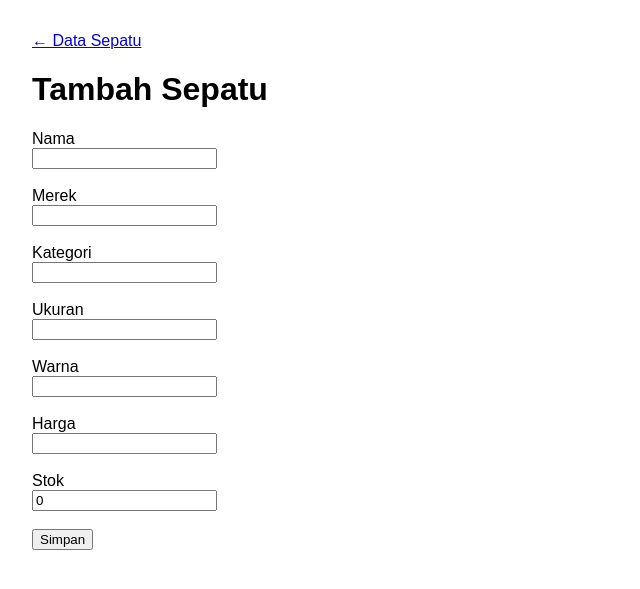
After one commit to muhammadghautsillah-glitch/shoestock-app, a Node server app: page /products/new in a window 1280 px wide. The commit adds this page. Shown: the top 589 px of the page, without its empty margins (0-640 px from the left). Run offline with Node 20, Linux system fonts and the light colour scheme; the visitor is signed in with stand-in values (Sample User, id 1).

Commit message:
feat: tambah fitur create sepatu dengan validasi input

```diff
--- a/src/controllers/productController.js
+++ b/src/controllers/productController.js
@@ -1,5 +1,5 @@
 const pool = require('../config/db');
-
+const { validationResult } = require('express-validator');
 exports.list = async (req, res) => {
   try {
     const hasil = await pool.query(
@@ -15,3 +15,32 @@ exports.list = async (req, res) => {
     res.status(500).send('Terjadi kesalahan pada server.');
   }
 };
+exports.showCreate = (req, res) => {
+  res.render('products/form', { title: 'Tambah Sepatu', errors: [], old: {}, action: '/products' });
+};
+
+exports.create = async (req, res) => {
+  const result = validationResult(req);
+  const { name, brand, category, size, color, price, stock } = req.body;
+
+  if (!result.isEmpty()) {
+    return res.status(400).render('products/form', {
+      title: 'Tambah Sepatu',
+      errors: result.array().map((e) => e.msg),
+      old: req.body,
+      action: '/products',
+    });
+  }
+
+  try {
+    await pool.query(
+      `INSERT INTO products (name, brand, category, size, color, price, stock, created_by)
+       VALUES ($1, $2, $3, $4, $5, $6, $7, $8)`,
+      [name, brand, category, size, color, price, stock, req.session.user.id]
+    );
+    res.redirect('/products');
+  } catch (err) {
+    console.error(err);
+    res.status(500).send('Terjadi kesalahan pada server.');
+  }
+};
--- a/src/routes/productRoutes.js
+++ b/src/routes/productRoutes.js
@@ -2,7 +2,10 @@ const express = require('express');
 const router = express.Router();
 const productController = require('../controllers/productController');
 const { requireLogin } = require('../middleware/auth');
+const { productRules } = require('../middleware/validators');
 
 router.get('/products', requireLogin, productController.list);
+router.get('/products/new', requireLogin, productController.showCreate);
+router.post('/products', requireLogin, productRules, productController.create);
 
 module.exports = router;
--- /dev/null
+++ b/src/views/products/form.ejs
@@ -0,0 +1,37 @@
+<!DOCTYPE html>
+<html lang="id">
+<head>
+  <meta charset="UTF-8">
+  <meta name="viewport" content="width=device-width, initial-scale=1">
+  <title><%= title %></title>
+  <link rel="stylesheet" href="/css/style.css">
+</head>
+<body>
+  <p><a href="/products">&larr; Data Sepatu</a></p>
+  <h1><%= title %></h1>
+
+  <% if (errors.length > 0) { %>
+    <ul class="error">
+      <% errors.forEach(function(e) { %><li><%= e %></li><% }); %>
+    </ul>
+  <% } %>
+
+  <form method="POST" action="<%= action %>">
+    <label>Nama</label><br>
+    <input type="text" name="name" value="<%= old.name || '' %>" required><br><br>
+    <label>Merek</label><br>
+    <input type="text" name="brand" value="<%= old.brand || '' %>" required><br><br>
+    <label>Kategori</label><br>
+    <input type="text" name="category" value="<%= old.category || '' %>" required><br><br>
+    <label>Ukuran</label><br>
+    <input type="text" name="size" value="<%= old.size || '' %>" required><br><br>
+    <label>Warna</label><br>
+    <input type="text" name="color" value="<%= old.color || '' %>" required><br><br>
+    <label>Harga</label><br>
+    <input type="number" name="price" step="0.01" min="0" value="<%= old.price || '' %>" required><br><br>
+    <label>Stok</label><br>
+    <input type="number" name="stock" min="0" value="<%= old.stock || '0' %>" required><br><br>
+    <button type="submit">Simpan</button>
+  </form>
+</body>
+</html>
--- a/src/views/products/index.ejs
+++ b/src/views/products/index.ejs
@@ -9,7 +9,7 @@
 <body>
   <p><a href="/dashboard">&larr; Dashboard</a></p>
   <h1>Data Sepatu</h1>
-
+<p><a href="/products/new">+ Tambah Sepatu</a></p>
   <% if (products.length === 0) { %>
     <p>Belum ada data sepatu.</p>
   <% } else { %>
```
Also changed, not shown: src/middleware/validators.js (+10 -2 lines).
